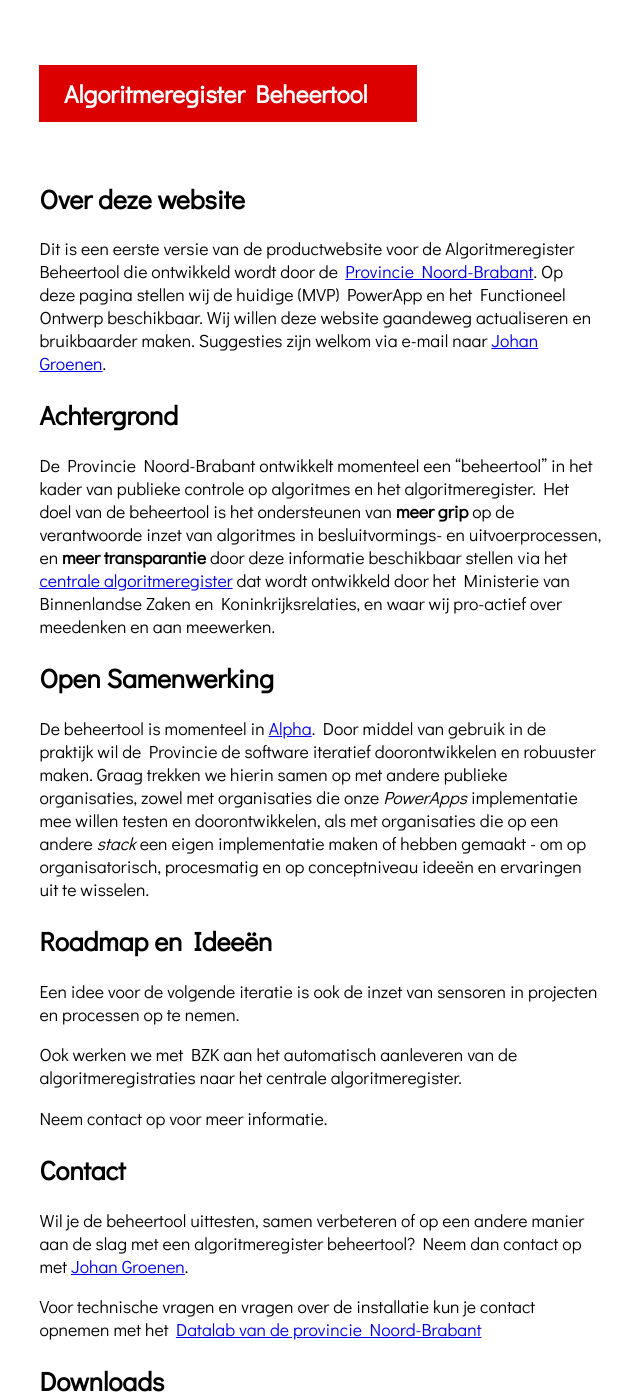
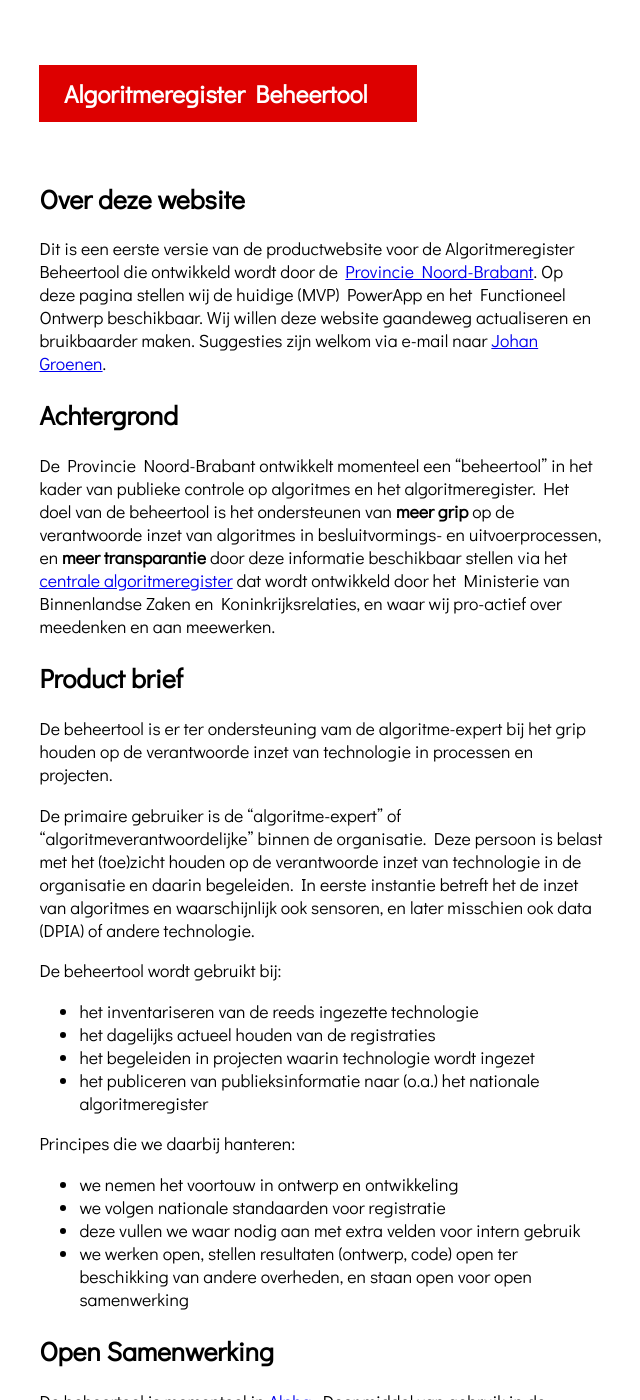
Before and after one commit to Algoritmeregister/beheertool, a Jekyll site: the page built from index.md, in a window 1280 px wide and 1400 px high. Shown: the whole window, without its empty margins (319-959 px from the left). Built offline with Jekyll 4.4.1, drawn with Linux system fonts in a browser that asks for light colours.

Commit message:
Update index.md

```diff
--- a/index.md
+++ b/index.md
@@ -7,6 +7,26 @@ Dit is een eerste versie van de productwebsite voor de Algoritmeregister Beheert
 
 ## Achtergrond
 De Provincie Noord-Brabant ontwikkelt momenteel een "beheertool" in het kader van publieke controle op algoritmes en het algoritmeregister. Het doel van de beheertool is het ondersteunen van **meer grip** op de verantwoorde inzet van algoritmes in besluitvormings- en uitvoerprocessen, en **meer transparantie** door deze informatie beschikbaar stellen via het [centrale algoritmeregister](https://algoritmes.pleio.nl/cms/view/5129946d-9bf8-4fb9-b15c-e122d1dc02c9/algortimeregister) dat wordt ontwikkeld door het Ministerie van Binnenlandse Zaken en Koninkrijksrelaties, en waar wij pro-actief over meedenken en aan meewerken.
+
+## Product brief
+
+De beheertool is er ter ondersteuning vam de algoritme-expert bij het grip houden op de verantwoorde inzet van technologie in processen en projecten.
+
+De primaire gebruiker is de "algoritme-expert" of "algoritmeverantwoordelijke" binnen de organisatie. Deze persoon is belast met het (toe)zicht houden op de verantwoorde inzet van technologie in de organisatie en daarin begeleiden. In eerste instantie betreft het de inzet van algoritmes en waarschijnlijk ook sensoren, en later misschien ook data (DPIA) of andere technologie.
+
+De beheertool wordt gebruikt bij:
+
+- het inventariseren van de reeds ingezette technologie
+- het dagelijks actueel houden van de registraties
+- het begeleiden in projecten waarin technologie wordt ingezet
+- het publiceren van publieksinformatie naar (o.a.) het nationale algoritmeregister
+
+Principes die we daarbij hanteren:
+
+- we nemen het voortouw in ontwerp en ontwikkeling
+- we volgen nationale standaarden voor registratie
+- deze vullen we waar nodig aan met extra velden voor intern gebruik
+- we werken open, stellen resultaten (ontwerp, code) open ter beschikking van andere overheden, en staan open voor open samenwerking
 
 ## Open Samenwerking
 
```
